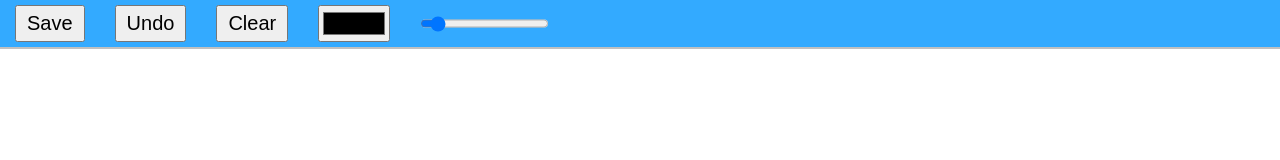
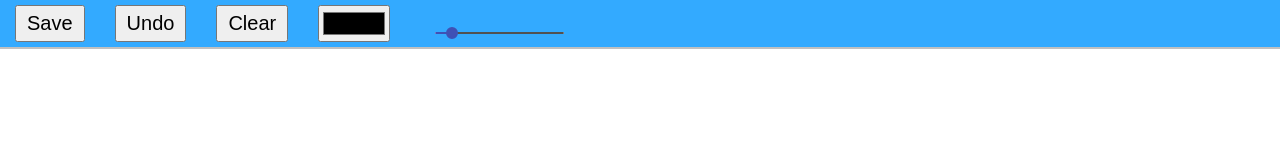
Before and after one commit to sachin-kmr/MQTT-DrawBoard, a website: page docs/index.html in a window 1280 px wide. Drawn offline with nearby package versions, Linux system fonts and the light colour scheme.

Commit message:
range slider

```diff
--- a/docs/draw.css
+++ b/docs/draw.css
@@ -23,6 +23,71 @@ body {
     height: 37px;
 }
 
+.range {
+    display: inline-block;
+    margin: 36px 20px 20px
+}
+
+input[type=range] {
+    -webkit-appearance: none;
+    position: relative;
+    top: 15px
+}
+
+input[type=range]::-webkit-slider-runnable-track {
+    width: 300px;
+    height: 2px;
+    border: none;
+    border-radius: 3px
+}
+
+input[type=range]::-webkit-slider-thumb {
+    -webkit-appearance: none;
+    border: none;
+    height: 12px;
+    width: 12px;
+    border-radius: 510%;
+    background: #141414;
+    border: 2px solid #515151;
+    margin-top: -5px;
+    cursor: pointer
+}
+
+.clicked::-webkit-slider-thumb {
+    -webkit-transform: scale(1.5)
+}
+
+.rangeM input[type=range]::-webkit-slider-thumb {
+    background: #3f51b5;
+    border-color: #3f51b5
+}
+
+.range:hover input[type=range]:before {
+    color: white;
+    content: '50';
+    position: absolute;
+    font-family: Roboto Slab;
+    top: -27px;
+    background: #3f51b5;
+    padding: 5px 0 3px;
+    font-size: 14px;
+    width: 25px;
+    text-align: center;
+    border-radius: 100% 100% 200% 200%
+}
+
+
+/* .range:hover input[type=range]:after {
+    content: '';
+    position: absolute;
+    top: 1px;
+    left: 50px;
+    border-left: 15px solid transparent;
+    border-right: 15px solid transparent;
+    border-top: 8px solid #3f51b5;
+    font-family: Roboto Slab
+} */
+
 .top-bar {
     display: flex;
     flex-direction: row;
--- a/docs/draw.js
+++ b/docs/draw.js
@@ -135,9 +135,34 @@ function init() {
         brush.color = this.value;
     });
 
-    $('#brush-size').on('input', function() {
+
+    $('input[type=range]').wrap("<div class='range'></div>");
+    var i = 1;
+
+    $('.range').each(function() {
+        var n = this.getElementsByTagName('input')[0].value;
+        var x = (n / 100) * (this.getElementsByTagName('input')[0].offsetWidth - 8) - 12;
+        this.id = 'range' + i;
+        if (this.getElementsByTagName('input')[0].value == 0) {
+            this.className = "range"
+        } else {
+            this.className = "range rangeM"
+        }
+        this.innerHTML += "<style>#" + this.id + " input[type=range]::-webkit-slider-runnable-track {background:linear-gradient(to right, #3f51b5 0%, #3f51b5 " + n + "%, #515151 " + n + "%)} #" + this.id + ":hover input[type=range]:before{content:'" + n + "'!important;left: " + x + "px;} #" + this.id + ":hover input[type=range]:after{left: " + x + "px}</style>";
+        i++
+    });
+
+    $('#brush-size').on("input", function() {
         brush.size = this.value;
-    });
+        var a = this.value;
+        var p = (a / 100) * (this.offsetWidth - 8) - 12;
+        if (a == 0) {
+            this.parentNode.className = "range"
+        } else {
+            this.parentNode.className = "range rangeM"
+        }
+        this.parentNode.getElementsByTagName('style')[0].innerHTML += "#" + this.parentNode.id + " input[type=range]::-webkit-slider-runnable-track {background:linear-gradient(to right, #3f51b5 0%, #3f51b5 " + a + "%, #515151 " + a + "%)} #" + this.parentNode.id + ":hover input[type=range]:before{content:'" + a + "'!important;left: " + p + "px;} #" + this.parentNode.id + ":hover input[type=range]:after{left: " + p + "px}";
+    })
 
 }
 
--- a/docs/index.html
+++ b/docs/index.html
@@ -33,7 +33,7 @@
         <button class="button" id='undo-btn'>Undo</button>
         <button class="button" id='clear-btn'>Clear</button>
         <input class="colorButton" type='color' id='color-picker'>
-        <input type='range' id='brush-size' min='1' max '50' value='10'>
+        <input type='range' id='brush-size' min='1' max '100' value='10'>
     </div>
 
     <canvas id="draw"></canvas>
```
Also changed, not shown: 3 other files.
